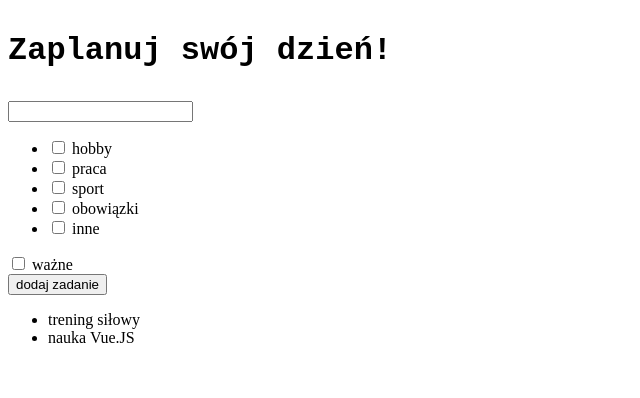
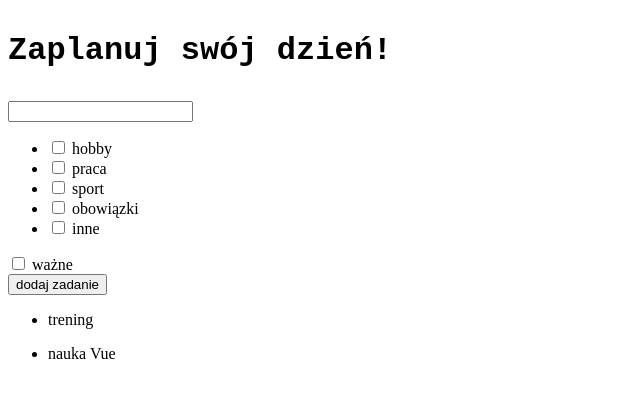
Before and after one commit to patryk-olti/HelloVue, a Vue app: page / in a window 1280 px wide. Shown: the top 398 px of the page, without its empty margins (0-640 px from the left). Built offline with nearby package versions, Linux system fonts and the light colour scheme.

Commit message:
created new array for development with few tasks

```diff
--- a/src/containers/todoContainer.vue
+++ b/src/containers/todoContainer.vue
@@ -36,9 +36,8 @@
         dodaj zadanie
     </button>
 
-    <ul>
-        <li> trening siłowy </li>
-        <li> nauka Vue.JS </li>
+    <ul v-for="task in tasks" v-bind:key="task.id">
+        <li>{{ task.title }}</li>
     </ul>
 
   </div>
@@ -46,7 +45,22 @@
 
 <script>
 export default {
-  name: 'todoContainer'
+  name: 'todoContainer',
+  data(){
+      return{
+        tasks: [{
+            id: 1,
+            title: 'trening',
+            category: 'sport'
+        },{
+            id: 2,
+            title: 'nauka Vue',
+            category: 'hobby'
+        },
+        ]
+      }
+
+  }
 }
 </script>
 
```
